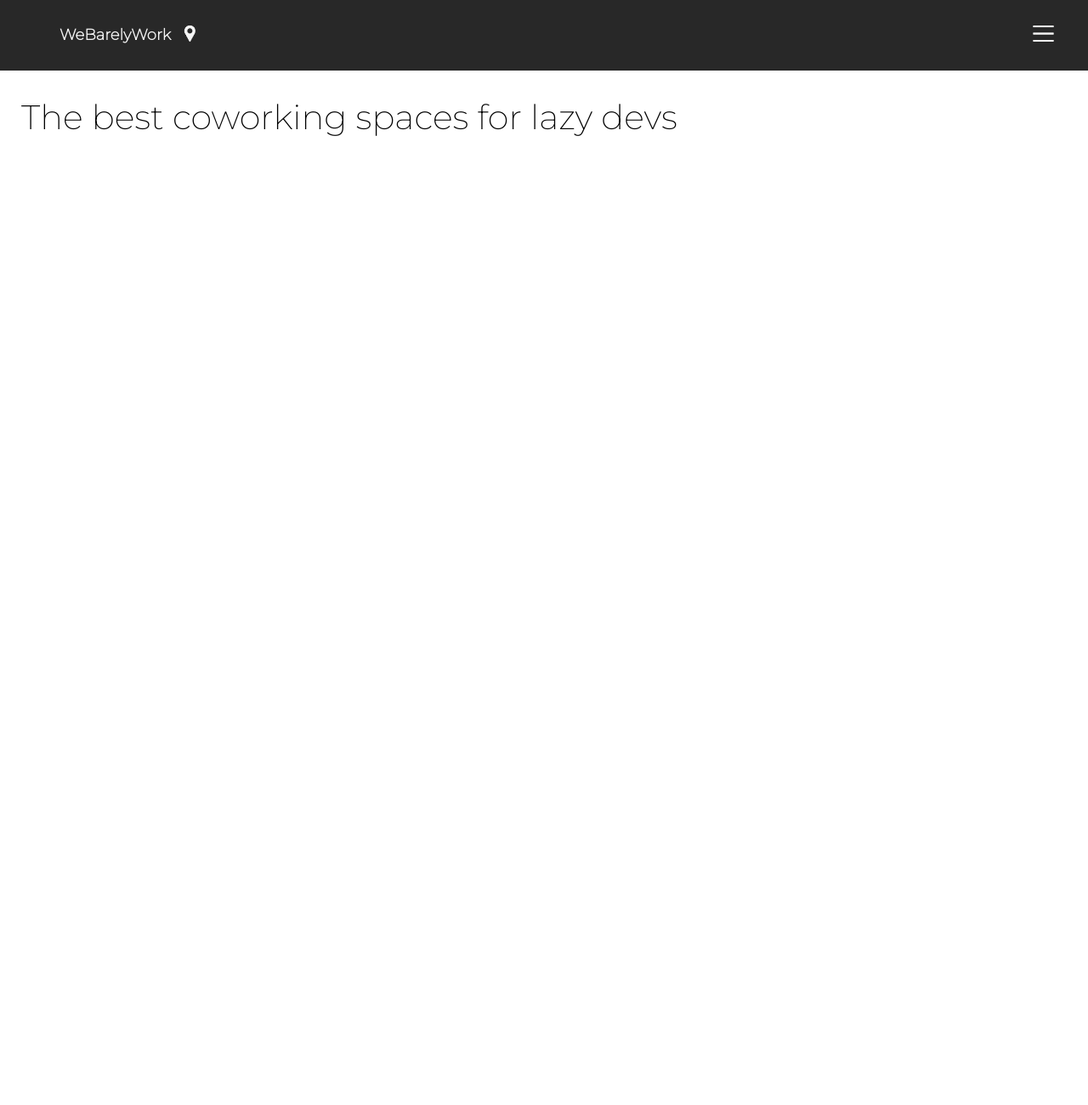
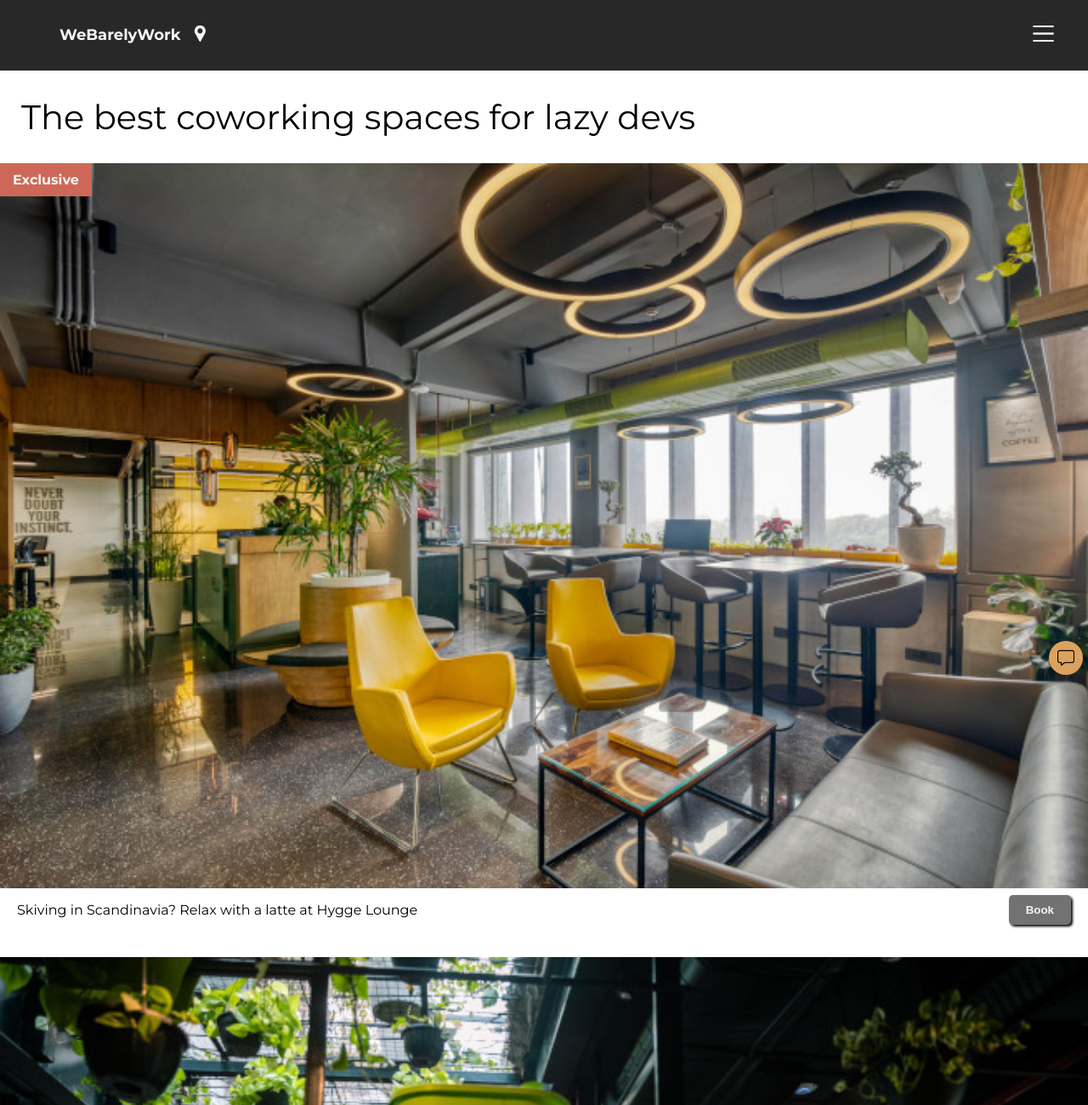
Before and after one commit to SeeQuentt/Coworking-space-site, a plain HTML site: page index.html in a window 1280 px wide. Shown: the top 1300 px of the page at 85% size. Before the commit the page ends 800 px from the top, so only its background shows below. Drawn offline with Linux system fonts and the light colour scheme.

Commit message:
Design finalization

```diff
--- a/index.html
+++ b/index.html
@@ -7,23 +7,56 @@
     <title>Document</title>
     <link rel="preconnect" href="https://fonts.googleapis.com">
     <link rel="preconnect" href="https://fonts.gstatic.com" crossorigin>
-    <link href="https://fonts.googleapis.com/css2?family=Montserrat:wght@200&display=swap" rel="stylesheet">
+    <link href="https://fonts.googleapis.com/css2?family=Montserrat:wght@400;700&display=swap" rel="stylesheet">
     <link rel="stylesheet" href="styles.css" />
 </head>
 
 <header>
-    <ul>
-        <li class="logo">WeBarelyWork</li>
-        <li><img class="pin-img" src="images/pin.png"></li>
-        <li class="align-right"><img class="burger-img" src="images/burger.png"></li>
-    </ul>
+    <nav>
+        <ul>
+            <li class="logo">WeBarelyWork</li>
+            <li><img class="pin-img" src="images/pin.png" alt="location"></li>
+            <li class="align-right"><img class="burger-img" src="images/burger.png"></li>
+        </ul>
+    </nav>
 </header>
 
 <main>
-    <h1>The best coworking spaces for lazy devs</h1>
+    <section>
+        <h1>The best coworking spaces for lazy devs</h1>
+    </section>
+
+    <section class="item">
+        <img class="spaces-pictures" src="images/hygge.jpg">
+        <div class="img-banner">
+            Exclusive
+        </div>
+        <div class="caption">
+            <p>Skiving in Scandinavia? Relax with a latte at Hygge Lounge</p>
+            <button>Book</button>
+        </div>
+    </section>
+
+    <section class="item">
+        <img class="spaces-pictures" src="images/sky-garden.jpg">
+        <div class="caption">
+            <p>Bored in Barcelona? Take a siesta at the Sky Garden.</p>
+            <button>Book</button>
+        </div>
+    </section>
+
+    <section class="item">
+        <img class="spaces-pictures" src="images/generator.jpg">
+        <div class="caption">
+            <p>Relaxing in Rio? Take some downtime at the Generator Hub.</p>
+            <button>Book</button>
+        </div>
+    </section>
 </main>
 
 <body>
-
+    <div class="chatbox-container">
+        <img src="images/message.png" class="chatbox-img">
+    </div>
 </body>
 </html>
--- a/styles.css
+++ b/styles.css
@@ -49,3 +49,62 @@ h1 {
     font-size: 40px;
     font-weight: 400;
 }
+
+.item {
+    position: relative;
+    margin-bottom: 30px;
+}
+
+.spaces-pictures {
+    width: 100%;
+    display: block;
+}
+
+.img-banner {
+    position: absolute;
+    top: 0;
+    left: 0;
+    color: whitesmoke;
+    background-color: #cd6858;
+    padding: 10px 15px;
+    font-weight: 900;
+}
+
+.caption {
+    display: flex;
+    justify-content: space-between;
+    gap: 20px;
+    padding: 0px 20px;
+}
+
+button {
+    color: whitesmoke;
+    align-self: center;
+    background-color: #727272;
+    border: none;
+    padding: 10px 20px;
+    font-weight: 700;
+    border-radius: 5px;
+    cursor: pointer;
+    box-shadow: 2px 2px 3px rgb(0, 0, 0);
+}
+
+button:hover{
+    background-color: #cd6858;
+}
+
+.chatbox-container {
+    position: fixed;
+    bottom: 6px;
+    right: 6px;
+    background-color: #dda15e;
+    width: 40px;
+    height: 40px;
+    border-radius: 50%;
+    display: flex;
+}
+
+.chatbox-img {
+    width: 50%;
+    margin: auto;
+}
```
